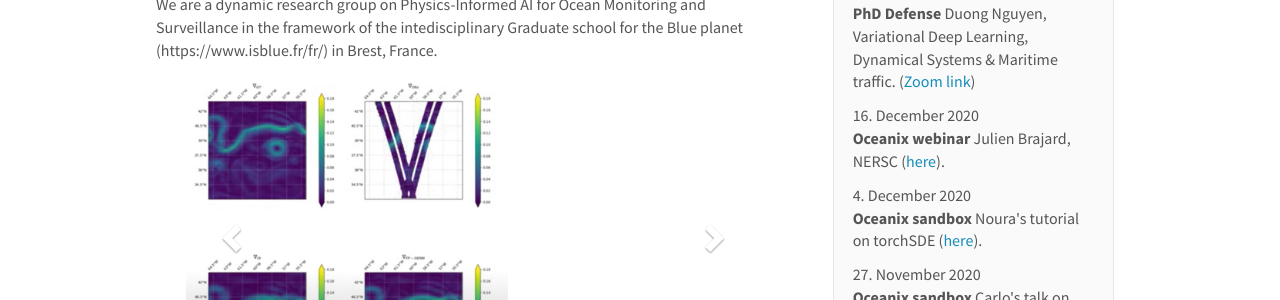
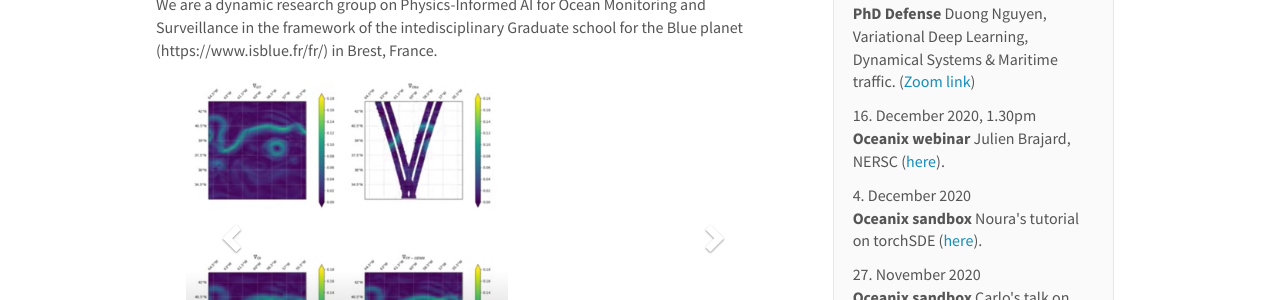
Before and after one commit to CIA-Oceanix/CIA-Oceanix.github.io, a Jekyll site: the page built from _pages/home.md, in a window 1280 px wide and 1198 px high. Shown: the part 155-455 px from the top of the window. Built offline with Jekyll 4.4.1, drawn with Linux system fonts in a browser that asks for light colours; nearby versions of some CDN libraries.

Commit message:
Update news.yml

```diff
--- a/_data/news.yml
+++ b/_data/news.yml
@@ -1,7 +1,7 @@
 - date: 17. December 2020, 10am
   headline: " <b> PhD Defense </b> Duong Nguyen, Variational Deep Learning, Dynamical Systems & Maritime traffic. (<a href='https://imt-atlantique.zoom.us/j/95084604732?pwd=eUtFeElBYlJOM1RXZ2JrTzNZWmlzQT09'>Zoom link</a>) "
 
-- date: 16. December 2020
+- date: 16. December 2020, 1.30pm
   headline: " <b> Oceanix webinar </b> Julien Brajard, NERSC (<a href='https://cia-oceanix.github.io/webinar'>here</a>)."
 
 - date: 4. December 2020
```
